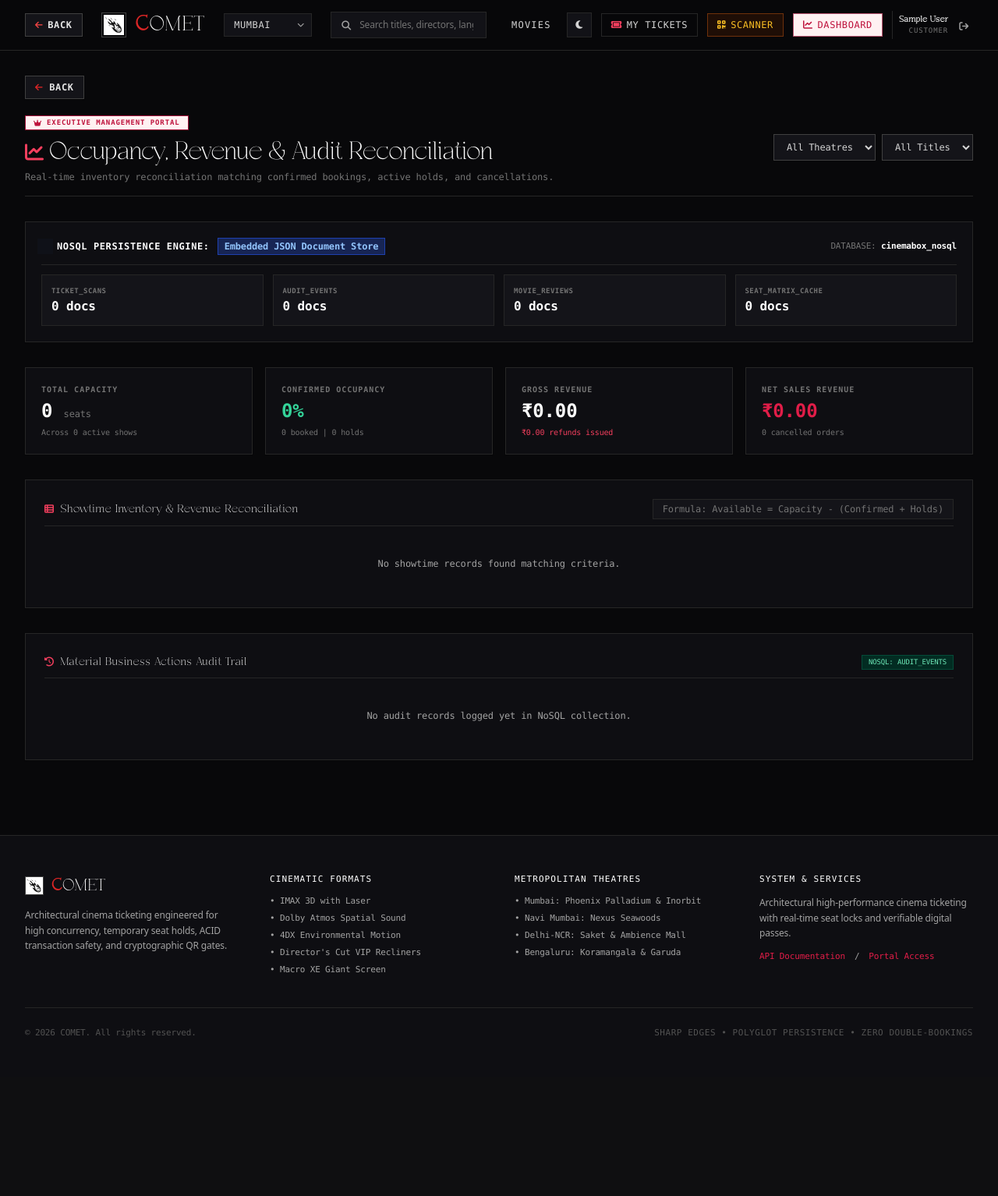
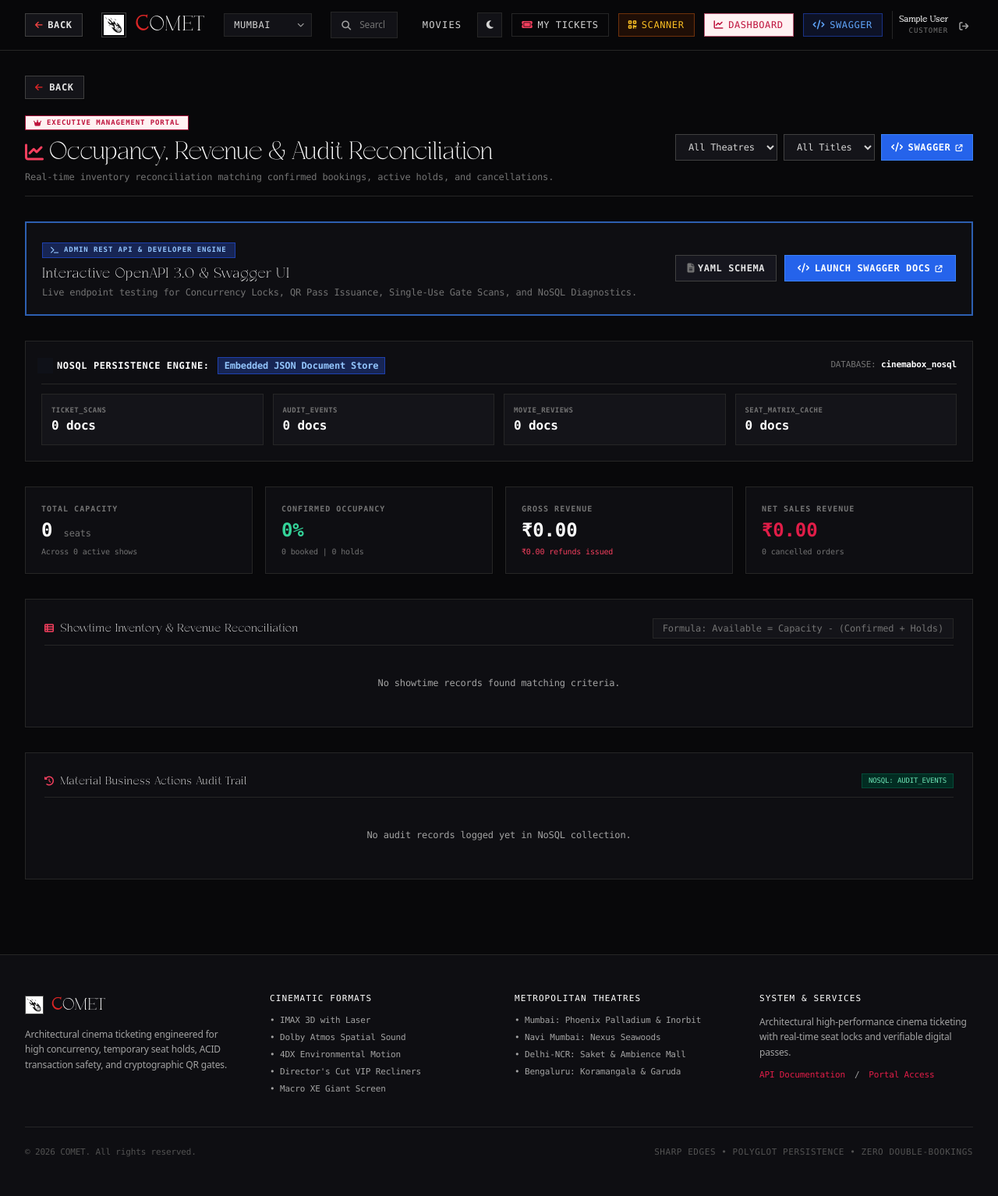
Before and after one commit to Utsabbeast/ALGIONS-AI, a Django app: page /bookings/admin/dashboard/ in a window 1280 px wide. Shown: the whole page at 78% size. Before the commit the page ends 1331 px from the top, so only its background shows below. Run offline with Django 5.2, Linux system fonts and the light colour scheme; the visitor is signed in with stand-in values (Sample User, id 1); data that the repository does not hold is empty; some libraries are stand-ins or nearby versions.

Commit message:
feat: relocate Swagger access inside Admin login and add 4 new cities (Chennai, Kolkata, Pune, Ahmedabad)

```diff
--- a/templates/base.html
+++ b/templates/base.html
@@ -114,6 +114,10 @@
                                 <option value="Delhi-NCR" {% if selected_city == 'Delhi-NCR' %}selected{% endif %}>DELHI-NCR</option>
                                 <option value="Bengaluru" {% if selected_city == 'Bengaluru' %}selected{% endif %}>BENGALURU</option>
                                 <option value="Hyderabad" {% if selected_city == 'Hyderabad' %}selected{% endif %}>HYDERABAD</option>
+                                <option value="Chennai" {% if selected_city == 'Chennai' %}selected{% endif %}>CHENNAI</option>
+                                <option value="Kolkata" {% if selected_city == 'Kolkata' %}selected{% endif %}>KOLKATA</option>
+                                <option value="Pune" {% if selected_city == 'Pune' %}selected{% endif %}>PUNE</option>
+                                <option value="Ahmedabad" {% if selected_city == 'Ahmedabad' %}selected{% endif %}>AHMEDABAD</option>
                             </select>
                             <i class="fa-solid fa-chevron-down absolute right-2.5 top-2.5 text-[9px] text-neutral-400 pointer-events-none"></i>
                         </div>
@@ -154,6 +158,10 @@
                             <a href="{% url 'bookings:admin-dashboard' %}" class="text-xs uppercase tracking-wider bg-brand-50 dark:bg-brand-950/40 text-brand-700 dark:text-brand-400 border border-brand-300 dark:border-brand-800/70 hover:bg-brand-100 dark:hover:bg-brand-900/40 px-3 py-1.5 transition font-mono flex items-center space-x-1.5">
                                 <i class="fa-solid fa-chart-line"></i>
                                 <span class="hidden sm:inline">Dashboard</span>
+                            </a>
+                            <a href="{% url 'api:swagger-ui' %}" target="_blank" class="text-xs uppercase tracking-wider bg-blue-50 dark:bg-blue-950/40 text-blue-700 dark:text-blue-400 border border-blue-300 dark:border-blue-800/70 hover:bg-blue-100 dark:hover:bg-blue-900/40 px-3 py-1.5 transition font-mono flex items-center space-x-1.5" title="Interactive OpenAPI 3.0 Documentation">
+                                <i class="fa-solid fa-code text-xs"></i>
+                                <span class="hidden sm:inline">Swagger</span>
                             </a>
                         {% endif %}
 
@@ -295,24 +303,23 @@
                 <span class="text-[10px] font-mono font-bold uppercase tracking-widest text-brand-600 dark:text-brand-400 block mb-2 text-center">
                     1-Click Instant Demo Access:
                 </span>
-                <div class="grid grid-cols-2 gap-2">
-                    <a href="{% url 'cinema:demo-login' role='customer' %}" class="flex items-center justify-center space-x-2 py-2.5 px-2 bg-white dark:bg-[#1b1b24] hover:bg-neutral-100 dark:hover:bg-[#252532] border border-neutral-300 dark:border-neutral-700 text-xs font-mono font-bold uppercase text-neutral-800 dark:text-neutral-200 transition shadow-sm">
-                        <i class="fa-solid fa-user text-emerald-500 text-xs"></i>
+                <div class="grid grid-cols-3 gap-2">
+                    <a href="{% url 'cinema:demo-login' role='customer' %}" class="flex flex-col sm:flex-row items-center justify-center space-x-0 sm:space-x-1.5 py-2.5 px-2 bg-white dark:bg-[#1b1b24] hover:bg-neutral-100 dark:hover:bg-[#252532] border border-neutral-300 dark:border-neutral-700 text-xs font-mono font-bold uppercase text-neutral-800 dark:text-neutral-200 transition shadow-sm text-center">
+                        <i class="fa-solid fa-user text-emerald-500 text-xs mb-1 sm:mb-0"></i>
                         <span>Customer</span>
                     </a>
-                    <a href="{% url 'cinema:demo-login' role='staff' %}" class="flex items-center justify-center space-x-2 py-2.5 px-2 bg-amber-50 dark:bg-amber-950/40 hover:bg-amber-100 dark:hover:bg-amber-900/60 border border-amber-300 dark:border-amber-800 text-xs font-mono font-bold uppercase text-amber-700 dark:text-amber-300 transition shadow-sm">
-                        <i class="fa-solid fa-qrcode text-amber-500 text-xs"></i>
+                    <a href="{% url 'cinema:demo-login' role='staff' %}" class="flex flex-col sm:flex-row items-center justify-center space-x-0 sm:space-x-1.5 py-2.5 px-2 bg-amber-50 dark:bg-amber-950/40 hover:bg-amber-100 dark:hover:bg-amber-900/60 border border-amber-300 dark:border-amber-800 text-xs font-mono font-bold uppercase text-amber-700 dark:text-amber-300 transition shadow-sm text-center">
+                        <i class="fa-solid fa-qrcode text-amber-500 text-xs mb-1 sm:mb-0"></i>
                         <span>Staff</span>
                     </a>
-                    <a href="{% url 'cinema:demo-login' role='admin' %}" class="flex items-center justify-center space-x-2 py-2.5 px-2 bg-rose-50 dark:bg-brand-950/40 hover:bg-rose-100 dark:hover:bg-brand-900/60 border border-rose-300 dark:border-brand-800 text-xs font-mono font-bold uppercase text-brand-700 dark:text-brand-300 transition shadow-sm">
-                        <i class="fa-solid fa-chart-pie text-brand-500 text-xs"></i>
+                    <a href="{% url 'cinema:demo-login' role='admin' %}" class="flex flex-col sm:flex-row items-center justify-center space-x-0 sm:space-x-1.5 py-2.5 px-2 bg-rose-50 dark:bg-brand-950/40 hover:bg-rose-100 dark:hover:bg-brand-900/60 border border-rose-300 dark:border-brand-800 text-xs font-mono font-bold uppercase text-brand-700 dark:text-brand-300 transition shadow-sm text-center" title="Admin Portal & Swagger OpenAPI Docs">
+                        <i class="fa-solid fa-chart-pie text-brand-500 text-xs mb-1 sm:mb-0"></i>
                         <span>Admin</span>
                     </a>
-                    <a href="{% url 'api:swagger-ui' %}" target="_blank" class="flex items-center justify-center space-x-2 py-2.5 px-2 bg-blue-50 dark:bg-blue-950/40 hover:bg-blue-100 dark:hover:bg-blue-900/60 border border-blue-300 dark:border-blue-800 text-xs font-mono font-bold uppercase text-blue-700 dark:text-blue-300 transition shadow-sm">
-                        <i class="fa-solid fa-code text-blue-500 text-xs"></i>
-                        <span>Swagger</span>
-                    </a>
                 </div>
+                <p class="text-[10px] text-center text-neutral-400 font-mono mt-2.5">
+                    * Swagger API Docs & Analytics are located inside <strong>Admin</strong> login.
+                </p>
             </div>
 
             <!-- Standard Credentials Form -->
--- a/templates/bookings/admin_dashboard.html
+++ b/templates/bookings/admin_dashboard.html
@@ -46,7 +46,41 @@
             {% if selected_theatre_id or selected_movie_id %}
             <a href="{% url 'bookings:admin-dashboard' %}" class="text-xs font-mono uppercase tracking-wider text-rose-500 dark:text-rose-400 hover:underline px-2">Reset</a>
             {% endif %}
+
+            <a href="{% url 'api:swagger-ui' %}" target="_blank" class="inline-flex items-center space-x-1.5 px-3 py-2 bg-blue-600 hover:bg-blue-500 text-white text-xs font-mono font-bold uppercase tracking-wider border border-blue-500 shadow-sm transition" title="Open Swagger OpenAPI Documentation">
+                <i class="fa-solid fa-code text-xs"></i>
+                <span class="hidden sm:inline">Swagger</span>
+                <i class="fa-solid fa-arrow-up-right-from-square text-[9px]"></i>
+            </a>
         </form>
+    </div>
+
+    <!-- Developer & REST API Console (Swagger OpenAPI 3.0) -->
+    <div class="bg-white dark:bg-[#0e0e12] border-2 border-blue-600/70 dark:border-blue-500/70 p-5 mb-8 shadow-sm transition-colors">
+        <div class="flex flex-col md:flex-row items-start md:items-center justify-between gap-4">
+            <div>
+                <div class="inline-flex items-center space-x-1.5 px-2.5 py-0.5 text-[9px] font-mono font-bold bg-blue-50 dark:bg-blue-950 text-blue-700 dark:text-blue-300 border border-blue-300 dark:border-blue-800 mb-1.5 uppercase tracking-widest">
+                    <i class="fa-solid fa-terminal"></i>
+                    <span>ADMIN REST API & DEVELOPER ENGINE</span>
+                </div>
+                <h3 class="text-xl font-light text-neutral-900 dark:text-white font-casta">
+                    Interactive OpenAPI 3.0 & Swagger UI
+                </h3>
+                <p class="text-xs text-neutral-500 font-mono mt-0.5">
+                    Live endpoint testing for Concurrency Locks, QR Pass Issuance, Single-Use Gate Scans, and NoSQL Diagnostics.
+                </p>
+            </div>
+            <div class="flex items-center space-x-2.5 w-full md:w-auto">
+                <a href="{% url 'api:schema' %}" target="_blank" class="flex-1 md:flex-none text-center px-3.5 py-2 bg-neutral-100 hover:bg-neutral-200 dark:bg-[#16161e] dark:hover:bg-[#20202b] border border-neutral-300 dark:border-neutral-700 text-neutral-800 dark:text-neutral-200 text-xs font-mono font-bold uppercase tracking-wider transition">
+                    <i class="fa-solid fa-file-lines mr-1 text-neutral-500"></i>YAML Schema
+                </a>
+                <a href="{% url 'api:swagger-ui' %}" target="_blank" class="flex-1 md:flex-none text-center px-4 py-2 bg-blue-600 hover:bg-blue-500 text-white text-xs font-mono font-bold uppercase tracking-wider border border-blue-500 shadow-sm transition flex items-center justify-center space-x-1.5">
+                    <i class="fa-solid fa-code text-xs"></i>
+                    <span>Launch Swagger Docs</span>
+                    <i class="fa-solid fa-arrow-up-right-from-square text-[9px]"></i>
+                </a>
+            </div>
+        </div>
     </div>
 
     <!-- Diagnostic NoSQL Engine Status Widget (Sharp) -->
```
Also changed, not shown: cinema/management/commands/seed_data.py (+95 -0 lines), templates/cinema/login.html (+11 -14 lines), README.md.
